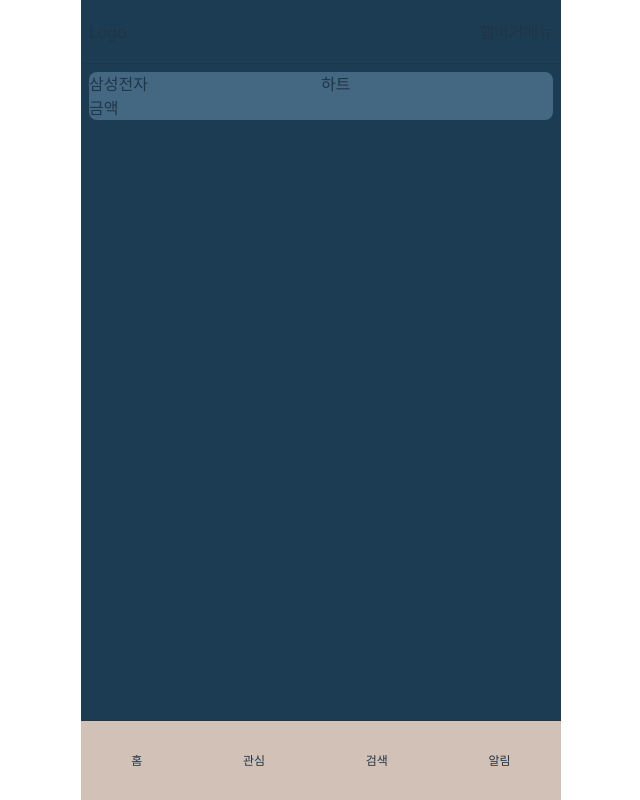
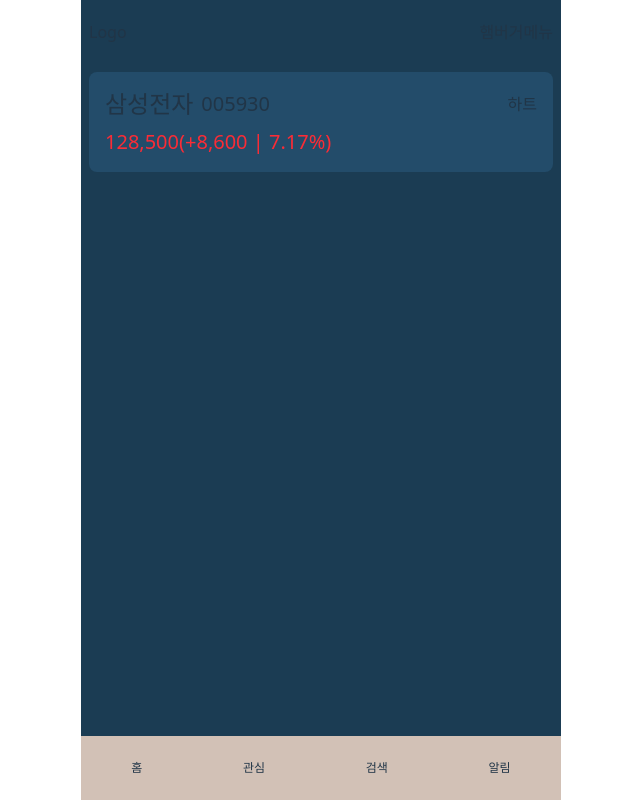
Before and after one commit to one-stock/FE-one-stock, a React (Vite) app: page /stocks in a window 1280 px wide. Shown: the whole page, without its empty margins (319-959 px from the left). Built offline with nearby package versions, Linux system fonts and the light colour scheme.

Commit message:
feat : 주식  기본 틀 생성 #2

```diff
--- a/src/component/stock/Stock.jsx
+++ b/src/component/stock/Stock.jsx
@@ -1,21 +1,10 @@
 import React from 'react';
+import StockInfo from './StockInfo';
 
 const Stock = () => {
     return (
-        <div className='bg-main-color w-full h-full p-2'>
-            <div className='flex-col w-full bg-sub-color rounded-lg'>
-                <div className='flex w-full justify-end'>
-                    <div className='w-full'>
-                    삼성전자
-                    </div>
-                    <div className='w-full'>
-                    하트
-                    </div>
-                </div>
-                <div>
-                    금액
-                </div>
-            </div>
+        <div className='w-full h-full p-2 overflow-auto'>
+            <StockInfo/>
         </div>
     );
 };
--- /dev/null
+++ b/src/component/stock/StockInfo.jsx
@@ -0,0 +1,22 @@
+import React from 'react';
+
+const StockInfo = () => {
+    return (
+          <div className='flex flex-col w-full bg-sub-color rounded-lg p-4 gap-2'>
+                <div className='flex w-full justify-end'>
+                    <div className='flex w-full gap-2 items-center'>
+                        <span className='text-2xl'>{"삼성전자"}</span>
+                        <span className='text-xl'>{"005930"}</span>
+                    </div>
+                    <div className='grid w-full justify-items-end items-center'>
+                        <span>{"하트"}</span>
+                    </div>
+                </div>
+                <div className='text-red-500'>
+                    <span className='text-xl'>{"128,500"}({"+8,600"} | {"7.17%"})</span>
+                </div>
+            </div>
+    );
+};
+
+export default StockInfo;
--- a/src/index.css
+++ b/src/index.css
@@ -44,6 +44,6 @@ button {
 
 @theme {
   --color-main-color : #1B3C53;
-  --color-sub-color : #456882;
+  --color-sub-color : #234C6A;
   --color-bottom-color : #D2C1B6;
 }
--- a/src/page/common/Layout.jsx
+++ b/src/page/common/Layout.jsx
@@ -6,14 +6,14 @@ import Bottom from './Bottom';
 const Layout = () => {
     return (
         <div className='min-h-dvh w-screen flex justify-center'>
-            <div className="w-full bg-main flex flex-col min-h-dvh max-w-120">
-                <header className="fixed max-w-120 top-0 left-1/2 -translate-x-1/2 w-full  h-16 border-b flex items-center bg-main-color z-50">
+            <div className="w-full bg-main-color flex flex-col min-h-dvh max-w-120">
+                <header className="fixed max-w-120 top-0 left-1/2 -translate-x-1/2 w-full  h-16 flex items-center bg-main-color z-50">
                     <Header/>
                 </header>
-                <main className="flex grow pt-16 pb-20 h-full w-full bg-main">
+                <main className="flex grow pt-16 pb-16 h-full w-full bg-main">
                     <Outlet/>
                 </main>
-                <footer className="fixed max-w-120 bottom-0 w-full left-1/2 -translate-x-1/2 h-20 border-t flex justify-around items-center bg-bottom-color z-50">
+                <footer className="fixed max-w-120 bottom-0 w-full left-1/2 -translate-x-1/2 h-16 flex justify-around items-center bg-bottom-color z-50">
                     <Bottom/>
                 </footer>
             </div>
```
